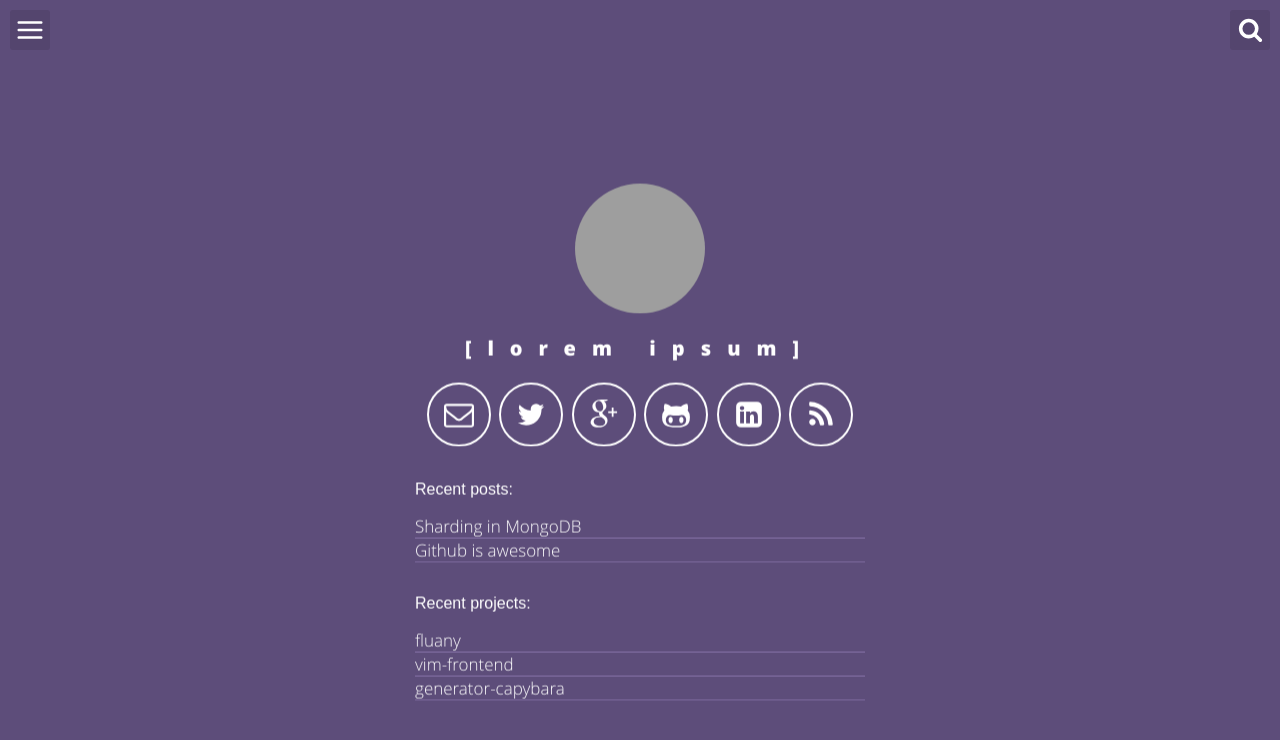
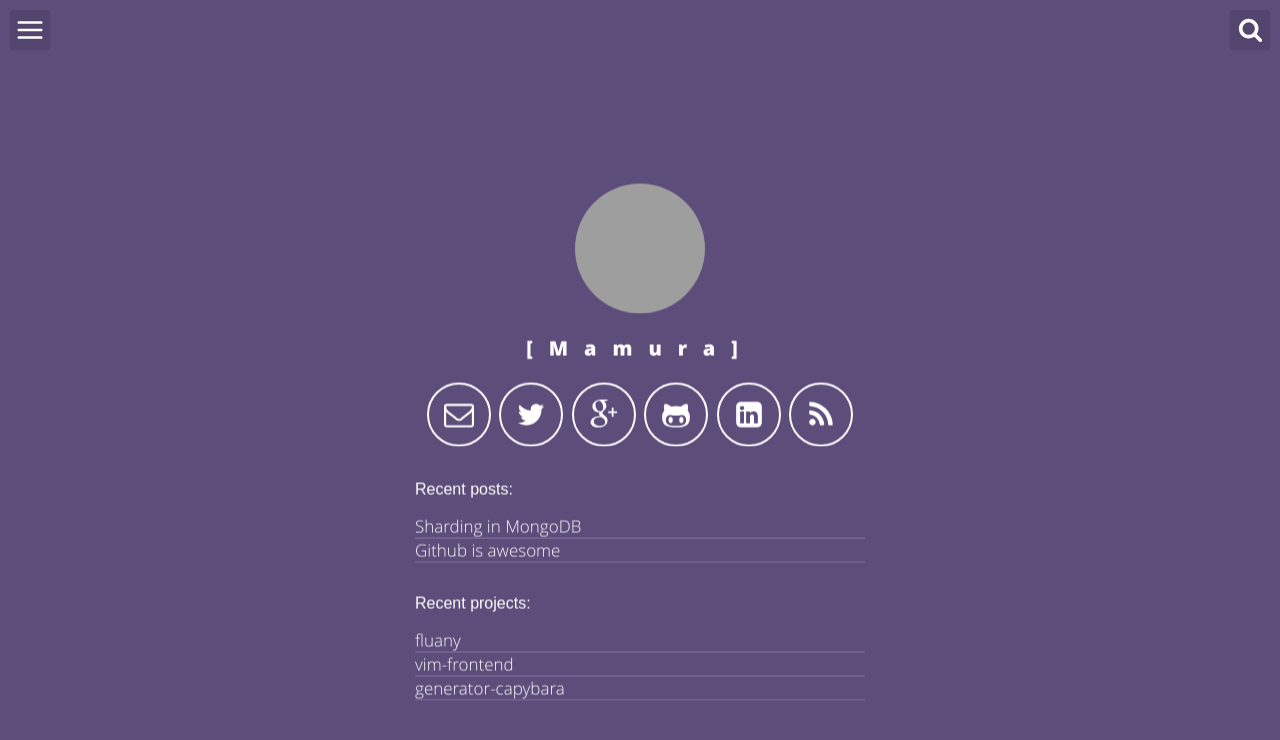
Before and after one commit to mamura/mamura.github.io, a Jekyll site: the page built from index.html, in a window 1280 px wide. Shown: the top 740 px of the page. Built offline with Jekyll 4.4.1, drawn with Linux system fonts in a browser that asks for light colours; some of the changed lines change nothing that is shown; grey boxes are pictures that could not be loaded.

Commit message:
alter config values

```diff
--- a/_config.yml
+++ b/_config.yml
@@ -1,18 +1,18 @@
 # Site settings
 title: Lorem Ipsum - Web Developer
 description: "A blog about lorem ipsum ..."
-baseurl: "/space-jekyll-template" # for test: remove string '/space-jekyll-template' to ''
-url: "http://victorvoid.github.io/space-jekyll-template/" # for test: remove string 'http://victorvoid.github.io' to '' but in production: 'https://yourusername.github.io'
+baseurl: "" # for test: remove string '/space-jekyll-template' to ''
+url: "https://mamura.github.io/" # for test: remove string 'http://victorvoid.github.io' to '' but in production: 'https://yourusername.github.io'
 
 # User settings
-username: lorem ipsum
-user_title: Lorem Ipsum - FrontEnd
-email: lorem.lorem@ipsum.com
-twitter_username: loremipsum
-github_username:  loremipsum
-gplus_username:  loremipsum
+username: Mamura
+user_title: Developer
+email: marcio.mota@gmail.com
+twitter_username: mamura
+github_username:  mamura
+gplus_username:  mamura
 linkedin_public_url: loremipsum # Example: For public profile 'www.linkedin.com/in/john-smith', 'john-smith' is your linkedin_public_url
-disqus_username: loremipsum
+#disqus_username: loremipsum
 profile_picture: https://68.media.tumblr.com/93f384858e9273d5b980b418e2f2f4d5/tumblr_o5i2aybLJG1uapsfmo2_250.png
 
 # Build settings
```
